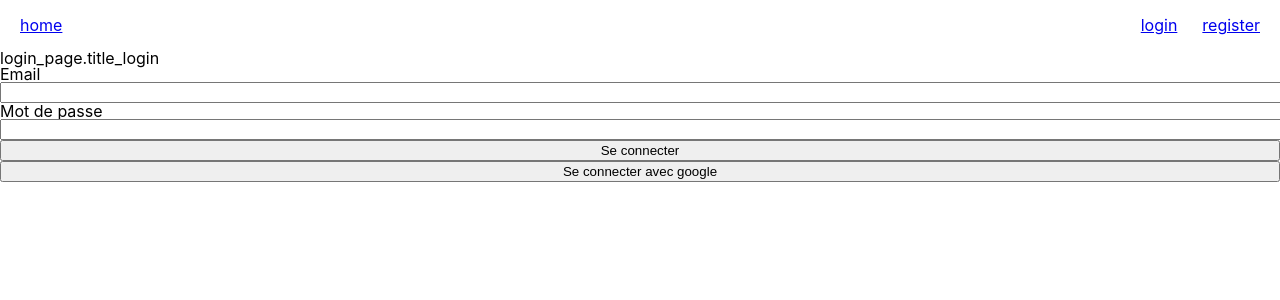
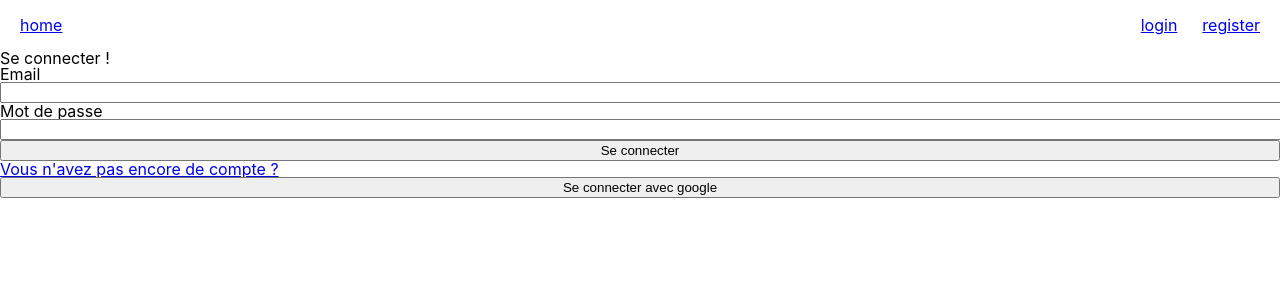
Before and after one commit to florianmg/nextjs-starter, a Next.js app: page /login in a window 1280 px wide. Shown: the top 300 px of the page. Built offline with nearby package versions, Linux system fonts and the light colour scheme.

Commit message:
fat(Login): lnk to register page

```diff
--- a/pages/login.tsx
+++ b/pages/login.tsx
@@ -1,7 +1,11 @@
 import { useState } from 'react';
+import Link from 'next/link';
+
 import { useTranslation } from 'react-i18next';
+
 import { Button, InputText } from '../components/form';
 
+import { CONSTANTS } from '../constants';
 const Login = () => {
   const { t } = useTranslation();
   const [formValues, setFormValues] = useState({
@@ -25,7 +29,7 @@ const Login = () => {
   return (
     <main>
       <div>
-        <h1>{t('login_page.title_login')}</h1>
+        <h1>{t('login_page.title')}</h1>
         <form onSubmitCapture={handleFormSubmit}>
           <InputText
             label={t('login_page.label_email')}
@@ -48,7 +52,9 @@ const Login = () => {
             type="submit"
           />
         </form>
-
+        <Link href={CONSTANTS.PAGES.REGISTER.SLUG}>
+          <a>{t('login_page.no_account')}</a>
+        </Link>
         <Button
           type="button"
           onClick={handleGoogleLogin}
```
